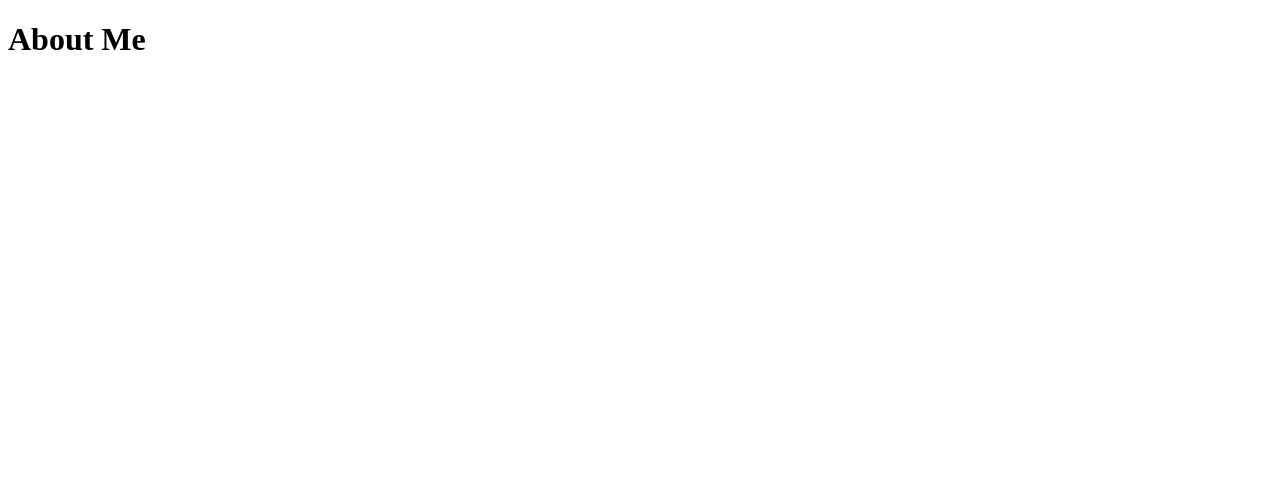
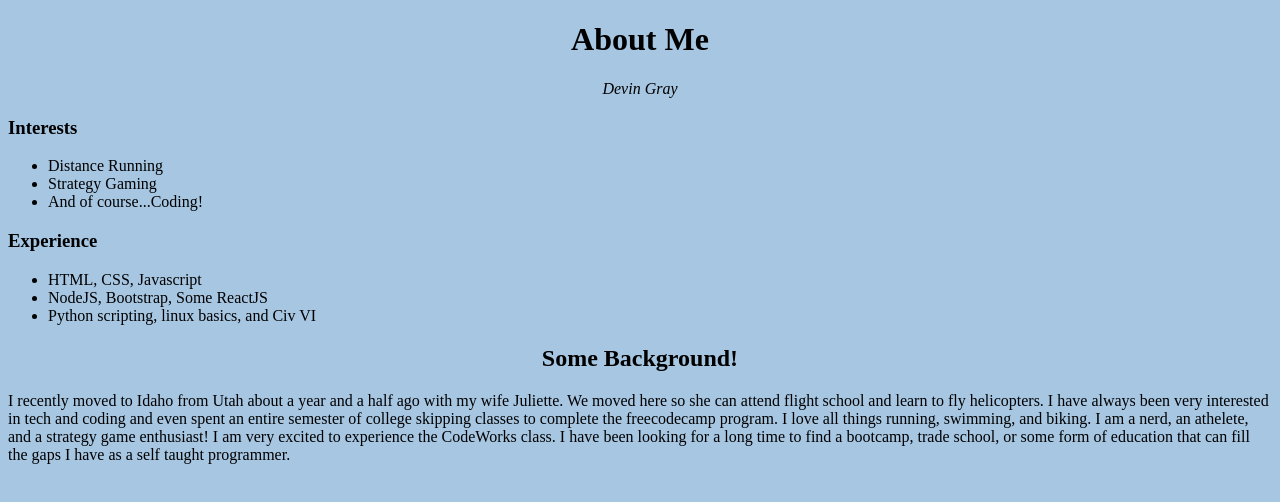
Before and after one commit to devingrayt6/day-1, a plain HTML site: page index.html in a window 1280 px wide. Drawn offline with Linux system fonts and the light colour scheme.

Commit message:
Basic about me website

```diff
--- a/index.html
+++ b/index.html
@@ -5,11 +5,46 @@
   <meta charset="UTF-8">
   <meta name="viewport" content="width=device-width, initial-scale=1.0">
   <meta http-equiv="X-UA-Compatible" content="ie=edge">
+  <style>
+    .text-center {
+      text-align: center;
+    }
+
+    #background {
+      background-color: rgb(166, 198, 226);
+    }
+  </style>
   <title>Day One</title>
 </head>
 
-<body>
-  <h1>About Me</h1>
+<body id="background">
+  <h1 class="text-center">About Me</h1>
+  <p class="text-center"><i>Devin Gray</i></p>
+  <div>
+    <h3>Interests</h3>
+    <ul>
+      <li>Distance Running</li>
+      <li>Strategy Gaming</li>
+      <li>And of course...Coding!</li>
+    </ul>
+  </div>
+  <div>
+    <h3>Experience</h3>
+    <ul>
+      <li>HTML, CSS, Javascript</li>
+      <li>NodeJS, Bootstrap, Some ReactJS</li>
+      <li>Python scripting, linux basics, and Civ VI</li>
+    </ul>
+  </div>
+  <div>
+    <h2 class="text-center">Some Background!</h2>
+    <p>I recently moved to Idaho from Utah about a year and a half ago with my wife Juliette. We moved here so she can
+      attend flight school and learn to fly helicopters. I have always been very interested in tech and coding and even
+      spent an entire semester of college skipping classes to complete the freecodecamp program. I love all things
+      running, swimming, and biking. I am a nerd, an athelete, and a strategy game enthusiast! I am very excited to
+      experience the CodeWorks class. I have been looking for a long time to find a bootcamp, trade school, or some form
+      of education that can fill the gaps I have as a self taught programmer.</p>
+  </div>
 </body>
 
 </html>
```
